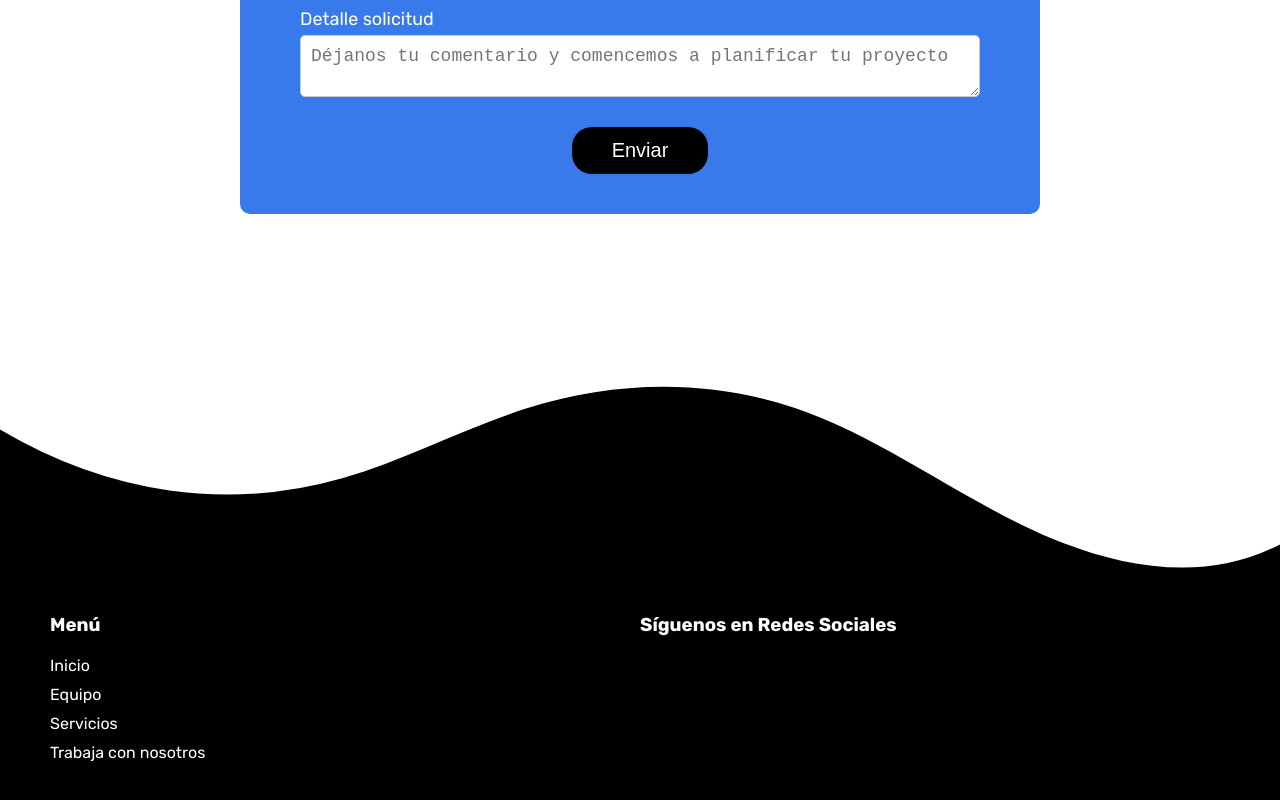
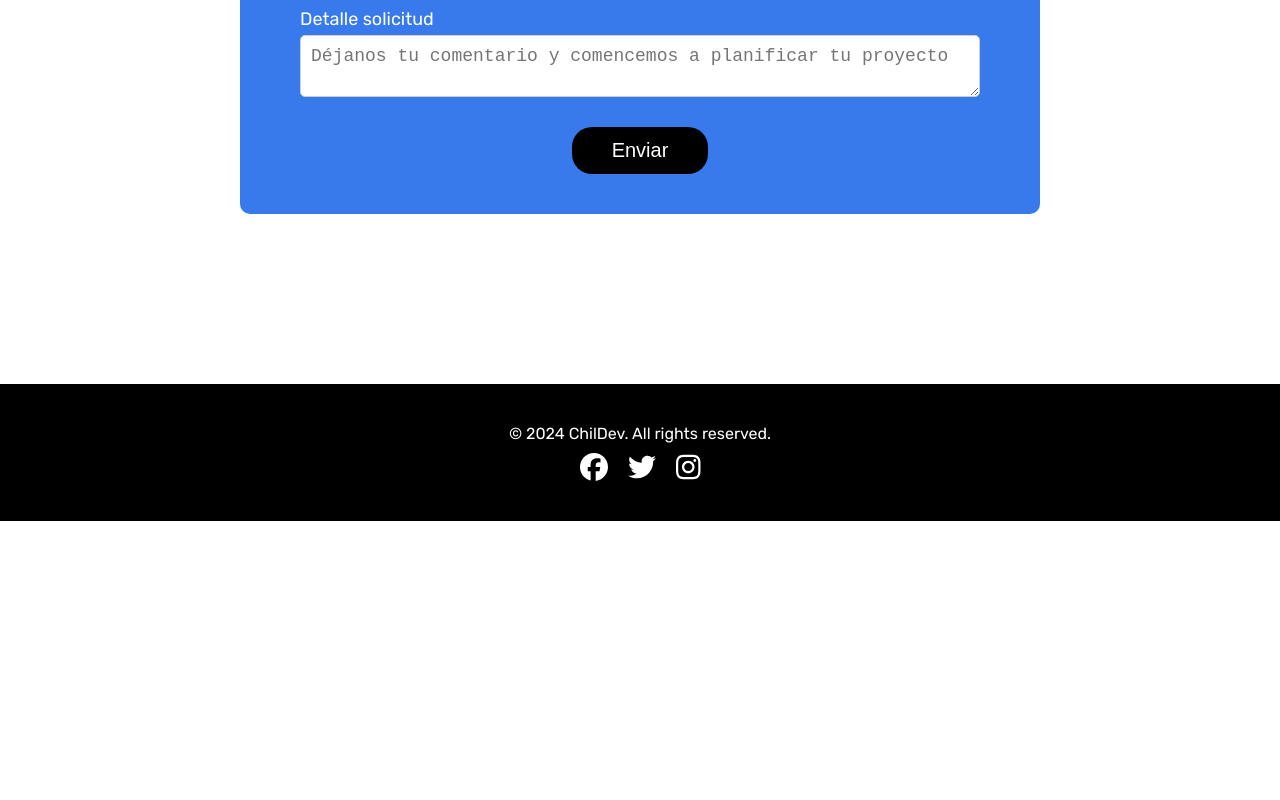
Before and after one commit to Matic539/childev-website, a React (Vite) app: page / in a window 1280 px wide. Shown: the part 3267-4067 px from the top of the page. After the commit the page ends 3788 px from the top, so only its background shows below. Built offline with nearby package versions, Linux system fonts and the light colour scheme.

Commit message:
Actualizacion del footer

```diff
--- a/package.json
+++ b/package.json
@@ -10,6 +10,10 @@
     "preview": "vite preview"
   },
   "dependencies": {
+    "@fortawesome/fontawesome-svg-core": "^6.5.2",
+    "@fortawesome/free-brands-svg-icons": "^6.5.2",
+    "@fortawesome/free-solid-svg-icons": "^6.5.2",
+    "@fortawesome/react-fontawesome": "^0.2.2",
     "aos": "^2.3.4",
     "react": "^18.2.0",
     "react-dom": "^18.2.0",
--- a/src/components/common/Footer.jsx
+++ b/src/components/common/Footer.jsx
@@ -1,39 +1,26 @@
 import React from 'react';
+import { FontAwesomeIcon } from '@fortawesome/react-fontawesome';
+import { faFacebook, faTwitter, faInstagram } from '@fortawesome/free-brands-svg-icons';
 import './styles/Footer.css';
 
 function Footer() {
   return (
-    <div className="wave-container">
-      <div class="wave">
-        <svg data-name="Layer 1" xmlns="http://www.w3.org/2000/svg" viewBox="0 0 1200 120" preserveAspectRatio="none">
-          <path d="M321.39,56.44c58-10.79,114.16-30.13,172-41.86,82.39-16.72,168.19-17.73,250.45-.39C823.78,31,906.67,72,985.66,92.83c70.05,18.48,146.53,26.09,214.34,3V0H0V27.35A600.21,600.21,0,0,0,321.39,56.44Z" class="shape-fill"></path>
-        </svg>
-      </div>
-
-      {/* CAHTGPT */}
+    <footer className="footer">
       <div className="footer-container">
-        <div className="footer-content">
-          <div className="menu">
-            <h3>Menú</h3>
-            <ul>
-              <li>Inicio</li>
-              <li>Equipo</li>
-              <li>Servicios</li>
-              <li>Trabaja con nosotros</li>
-            </ul>
-          </div>
-          <div className="social">
-            <h3>Síguenos en Redes Sociales</h3>
-            <div className="social-icons">
-              <ul>
-                <li></li>
-                <li></li>
-              </ul>
-            </div>
-          </div>
+        <p>© 2024 ChilDev. All rights reserved.</p>
+        <div className="social-icons">
+          <a href="https://www.facebook.com" target="_blank" rel="noopener noreferrer">
+            <FontAwesomeIcon icon={faFacebook} className="social-icon" />
+          </a>
+          <a href="https://www.twitter.com" target="_blank" rel="noopener noreferrer">
+            <FontAwesomeIcon icon={faTwitter} className="social-icon" />
+          </a>
+          <a href="https://www.instagram.com" target="_blank" rel="noopener noreferrer">
+            <FontAwesomeIcon icon={faInstagram} className="social-icon" />
+          </a>
         </div>
       </div>
-    </div>
+    </footer>
   )
 }
 
--- a/src/components/common/styles/Footer.css
+++ b/src/components/common/styles/Footer.css
@@ -1,72 +1,29 @@
-.wave-container {
-    position: relative;
+.footer {
+    background-color: #000000;
+    color: #fff;
+    padding: 20px 0;
+    bottom: 0;
+    width: 100%;
+    text-align: center;
 }
 
-.wave {
-    position: relative;
-    top: 0;
-    left: 0;
-    width: 100%;
-    overflow: hidden;
-    line-height: 0;
-    background-color: black;
+.footer-container {
+    display: flex;
+    flex-direction: column;
+    align-items: center;
 }
 
-.wave svg {
-    position: relative;
-    display: block;
-    width: calc(100% + 1.3px);
-    height: 200px;
+.social-icons {
+    margin-top: 10px;
 }
 
-.wave .shape-fill {
-    fill: #ffffff;
+.social-icon {
+    font-size: 28px;
+    margin: 0 10px;
+    color: #fff;
 }
 
-/* Footer.css CHATGPT */
-.footer-container {
-    position: relative;
-    background-color: black;
-    color: white;
-    padding-top: 100px;
+.social-icon:hover {
+    color: #ddd;
+    transform: scale(1.1);
 }
-
-.footer-content {
-    display: flex;
-    justify-content: space-between;
-    padding: 0 50px 50px 50px;
-    margin-top: -70px;
-}
-
-.footer-content .menu,
-.footer-content .products,
-.footer-content .social,
-.footer-content .interest {
-    flex: 1;
-}
-
-.footer-content h3 {
-    margin-bottom: 20px;
-}
-
-.footer-content ul {
-    list-style-type: none;
-    padding: 0;
-}
-
-.footer-content ul li {
-    margin-bottom: 10px;
-}
-
-.footer-content .social-icons {
-    display: flex;
-    gap: 10px;
-}
-
-.footer-content .social-icons i {
-    font-size: 24px;
-}
-
-.footer-content .interest i {
-    font-size: 24px;
-}
```
Also changed, not shown: src/components/common/img/waves/wave-footer.svg (added).
